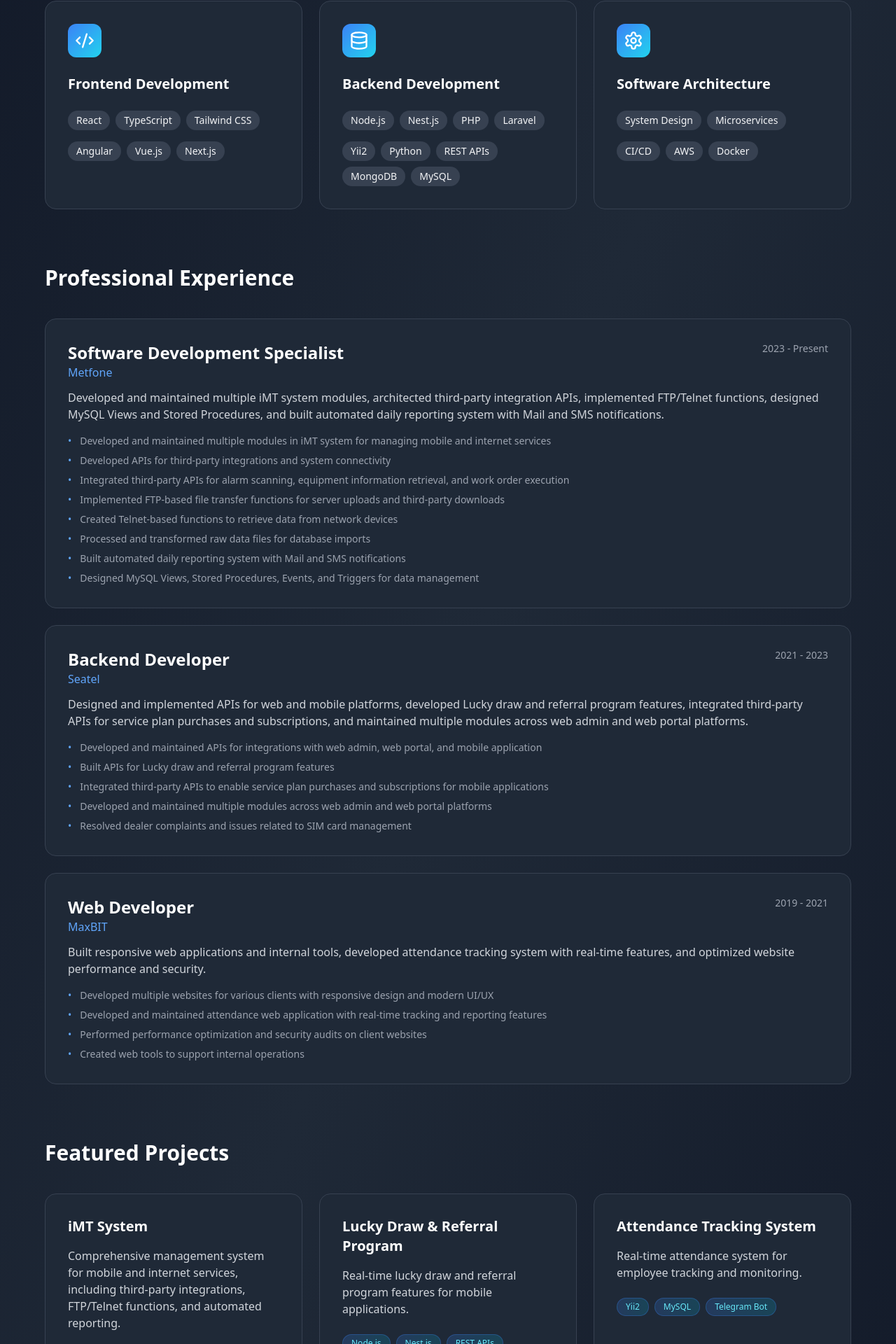
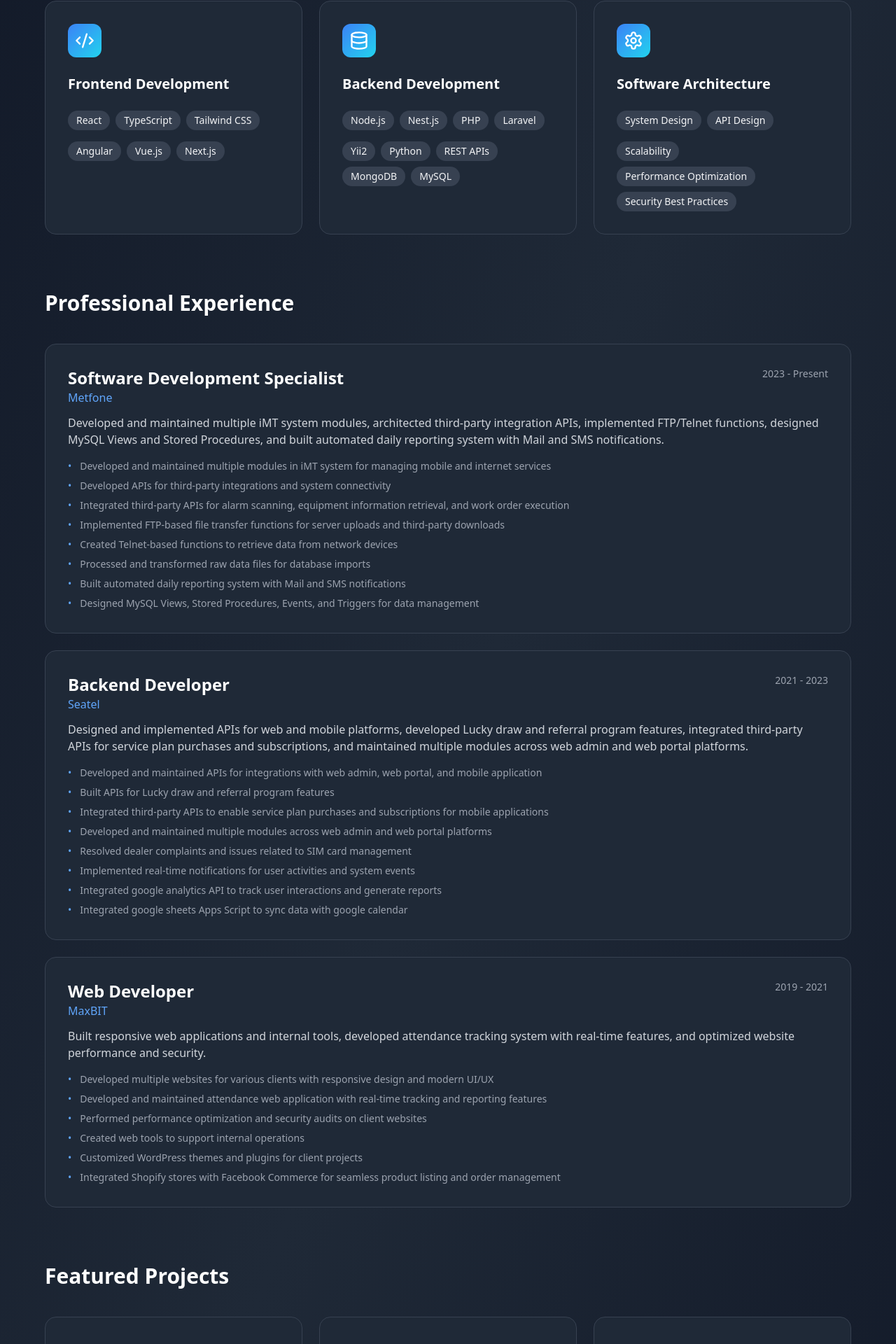
Before and after one commit to panhchakly/modern-portfolio, a React (Vite) app: page / in a window 1280 px wide. Shown: the part 639-2559 px from the top of the page at 70% size. Built offline with nearby package versions, Linux system fonts and the light colour scheme.

Commit message:
update experiences

```diff
--- a/src/App.tsx
+++ b/src/App.tsx
@@ -18,7 +18,7 @@ function App() {
     {
       category: 'Software Architecture',
       icon: Settings,
-      tech: ['System Design', 'Microservices', 'CI/CD', 'AWS', 'Docker']
+      tech: ['System Design', 'API Design', 'Scalability', 'Performance Optimization', 'Security Best Practices']
     }
   ];
 
@@ -49,7 +49,10 @@ function App() {
       'Built APIs for Lucky draw and referral program features',
       'Integrated third-party APIs to enable service plan purchases and subscriptions for mobile applications',
       'Developed and maintained multiple modules across web admin and web portal platforms',
-      'Resolved dealer complaints and issues related to SIM card management'
+      'Resolved dealer complaints and issues related to SIM card management',
+      'Implemented real-time notifications for user activities and system events',
+      'Integrated google analytics API to track user interactions and generate reports',
+      'Integrated google sheets Apps Script to sync data with google calendar'
       ]
     },
     {
@@ -61,7 +64,9 @@ function App() {
       'Developed multiple websites for various clients with responsive design and modern UI/UX',
       'Developed and maintained attendance web application with real-time tracking and reporting features',
       'Performed performance optimization and security audits on client websites',
-      'Created web tools to support internal operations'
+      'Created web tools to support internal operations',
+      'Customized WordPress themes and plugins for client projects',
+      'Integrated Shopify stores with Facebook Commerce for seamless product listing and order management'
     ]
     }
   ];
```
